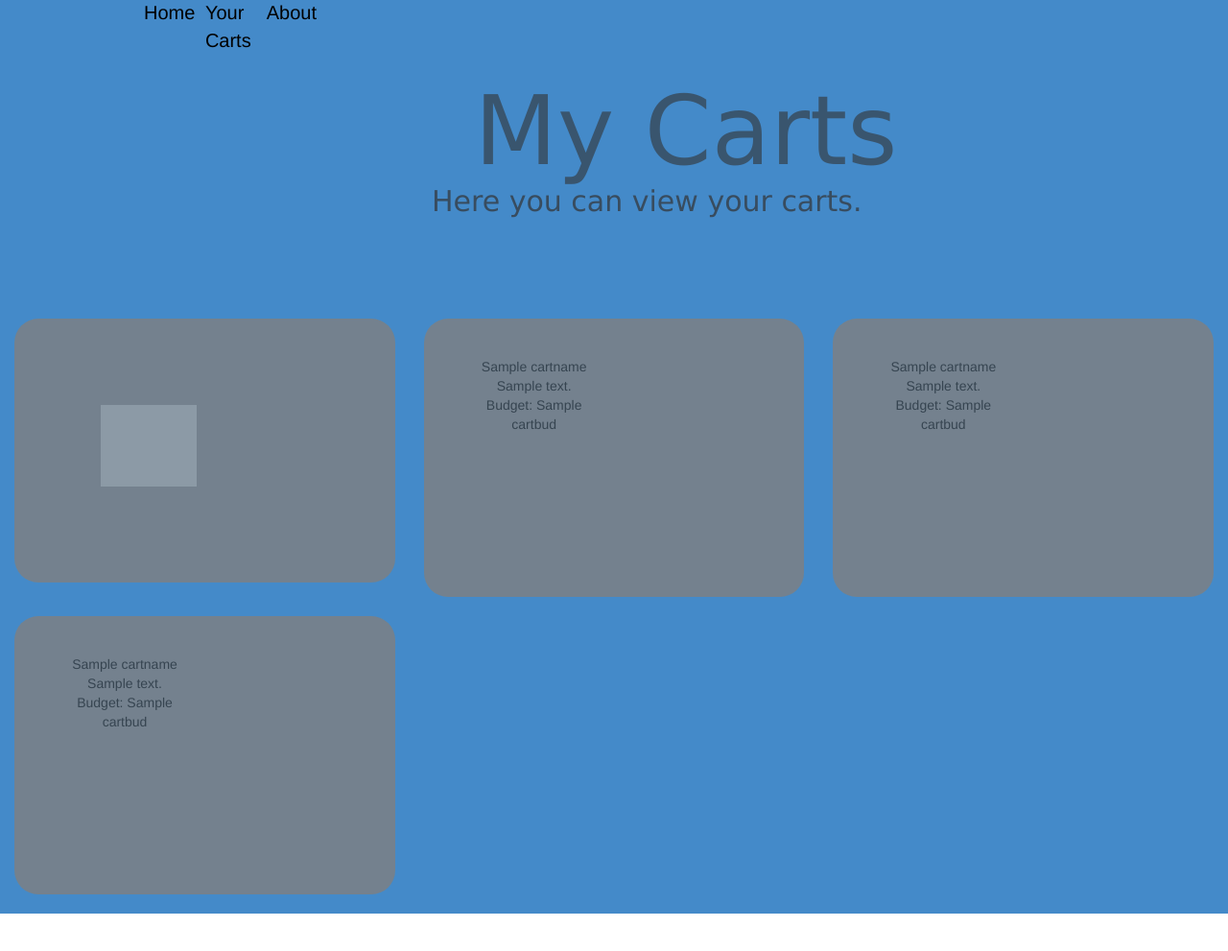
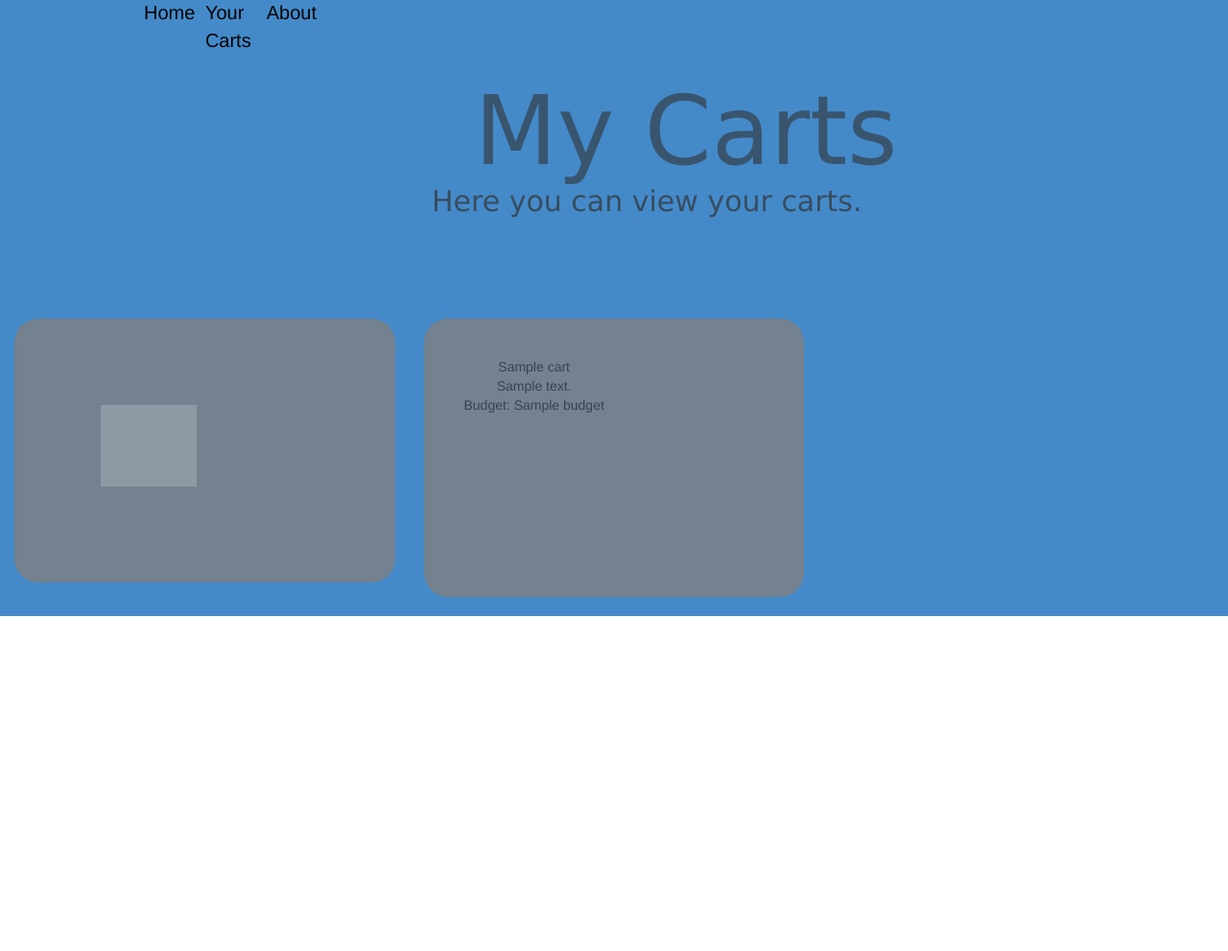
Before and after one commit to Kevin-Taha/UniKart, a Python web app: template unicart/templates/userPage.html in a window 1280 px wide. Shown: the part 121-1112 px from the top of the page at 96% size. Run offline with Jinja, Linux system fonts and the light colour scheme; the template is opened without the code that fills it: most values are stand-ins (such as "Sample title", 1, 10 or a date in 2020); some libraries are stand-ins or nearby versions; grey boxes are pictures that could not be loaded.

Commit message:
userPage auto upload

```diff
--- a/unicart/templates/userPage.html
+++ b/unicart/templates/userPage.html
@@ -1,4 +1,5 @@
 <html>
+
 <head>
   <title> UniCart </title>
   <meta charset="utf-8">
@@ -6,19 +7,21 @@
   <link rel="stylesheet" href="https://maxcdn.bootstrapcdn.com/bootstrap/3.3.7/css/bootstrap.min.css">
   <script src="https://maxcdn.bootstrapcdn.com/bootstrap/3.3.7/js/bootstrap.min.js"></script>
   <script src="https://ajax.googleapis.com/ajax/libs/jquery/3.2.1/jquery.min.js"></script>
-    <script src = "/resources/mainPage.js"> </script>
-    <script src = "/resources/userPage.js"> </script>
-    <link rel = "StyleSheet" href = "/resources/mainPage.css"> </link>
-    <link rel = "StyleSheet" href = "/resources/userPage.css"> </link>
+  <script src="/resources/mainPage.js">
+  </script>
+  <script src="/resources/userPage.js">
+  </script>
+  <link rel="StyleSheet" href="/resources/mainPage.css"> </link>
+  <link rel="StyleSheet" href="/resources/userPage.css"> </link>
 </head>
-  <a href = "/"> &nbsp;
+<a href="/"> &nbsp;
     <img id = "logo" src= "/resources/unikart.png">
   </a>
 
 <body>
-  <p id = "usercheck"> Hello {{ username }} </p>
-  <h1 id = "aboutlink"> <a style="text-decoration:none;" href = "login"> Logout </a></h1>
-    <div id = "welcometext">
+  <p id="usercheck"> Hello {{ username }} </p>
+  <h1 id="aboutlink"> <a style="text-decoration:none;" href = "login"> Logout </a></h1>
+  <div id="welcometext">
     <ul>
       <li><a href="/">Home</a></li>
       <li><a href="userPage">Your Carts</a></li>
@@ -26,44 +29,34 @@
     </ul>
 
 
-      <p id ="cartText"> My Carts </p> <br>  </br>  </br>
-      <p id = "cartFunction"> Here you can view your carts. </p>
+    <p id="cartText"> My Carts </p> <br> </br>
+    </br>
+    <p id="cartFunction"> Here you can view your carts. </p>
 
 
     <div class="container-fluid">
       <div class="row">
 
-<div class="col-sm-4" >
-  <a href = "lists">
-<div class = "fade" id = "emptylist">
+        <div class="col-sm-4">
+          <a href="lists">
+            <div class="fade" id="emptylist">
               <img src="/resources/plus.png" width="100" height="85"> </p>
             </div>
           </a>
           <br>
         </div>
 
+
+  {% for cart in cartlist%}
+
         <div class="col-sm-4">
-  <div class = "fade" id = "fulllist">
-<p id = "textlist"> {{cartname}} <br> {{cartdesc}} <br> Budget: {{cartbud}} </p>
+          <div class="fade" id="fulllist">
+            <p id="textlist"> {{cart.name}} <br> {{cart.description}} <br> Budget: {{cart.budget}} </p>
           </div>
           <br>
         </div>
 
-
-<div class="col-sm-4">
-  <div class = "fade" id = "fulllist">
-<p id = "textlist"> {{cartname}} <br> {{cartdesc}} <br> Budget: {{cartbud}} </p>
-</div>
-<br>
-</div>
-
-
-<div class="col-sm-4">
-  <div class = "fade" id = "fulllist">
-<p id = "textlist"> {{cartname}} <br> {{cartdesc}} <br> Budget: {{cartbud}} </p>
-</div>
-<br>
-</div>
+  {% endfor %}
 
       </div>
     </div>
@@ -71,4 +64,5 @@
 
 
 </body>
+
 </html>
```
Also changed, not shown: unicart/main.py (+4 -7 lines), 1 other file. Lines whose indentation alone changed are shown as unchanged.
